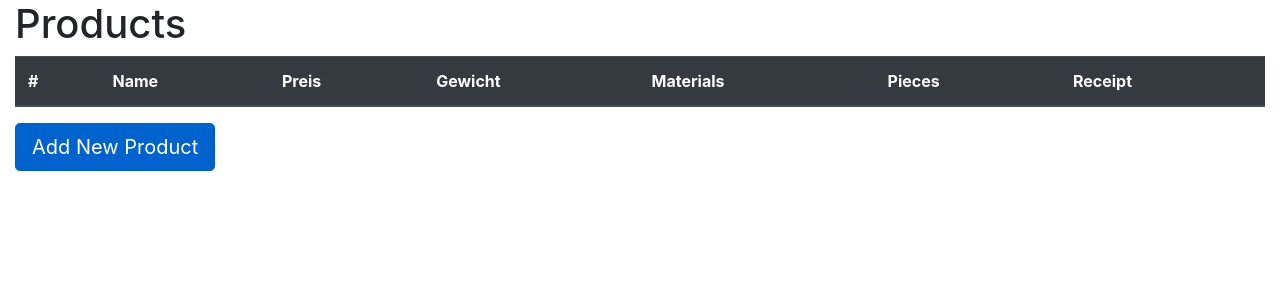
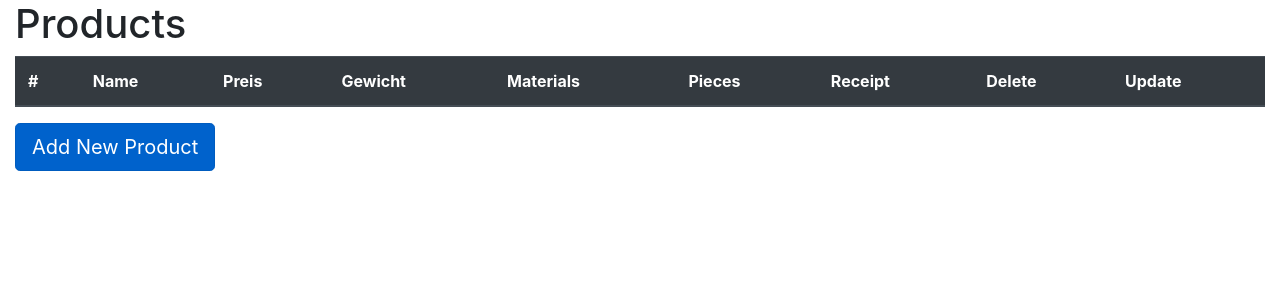
Before and after one commit to romeo-25-04/mongo_cortes, a Flask app: page /products in a window 1280 px wide. Shown: the part 56-356 px from the top of the page. Run offline with Flask 2, Linux system fonts and the light colour scheme; data that the repository does not hold is empty; some libraries are stand-ins or nearby versions.

Commit message:
implement add, update and delete for products complete

```diff
--- a/add_remove_edit.py
+++ b/add_remove_edit.py
@@ -20,7 +20,7 @@ new_veh = {'kaufpreis': 100000000,
            'veh_type': 'Flugzeug'}
 # ADD DELETE TEST
 # database.add_vehicle(new_veh)
-database.delete_vehicle_ID('5a65c2bcb9346e215c35b31e')
+# database.delete_vehicle_ID('5a65c2bcb9346e215c35b31e')
 
 new_prod = {'name': 'Elektrostühle',
             'preis': 560000,
@@ -33,5 +33,5 @@ new_prod = {'name': 'Elektrostühle',
             ]
             }
 # database.add_product(new_prod)
-# database.delete_product_id('5a4f69fbb9346e1c9ca2f686')
-# database.update_itemfield_by_id('vehicles', '5a587607b9346e1da4942ead', 'max_load', 2400)
+# database.delete_product_id('5a67583fb9346e104858c7c7')
+database.update_itemfield_by_id('vehicles', '5a587607b9346e1da4942ead', 'max_load', 2400)
--- a/app/templates/products.html
+++ b/app/templates/products.html
@@ -11,6 +11,8 @@
             <th scope="col">Materials</th>
             <th scope="col">Pieces</th>
             <th scope="col">Receipt</th>
+            <th scope="col">Delete</th>
+            <th scope="col">Update</th>
         </tr>
     </thead>
     <tbody>
@@ -49,6 +51,18 @@
                 <input type="number" class="form-control col-3 product_number" id="{{ product._id }}" name="prod_number" value="0">
             </td>
             <td id="{{ product._id }}_receipt">$</td>
+            <td>
+                <a href="/delete_product/{{product._id}}"
+                   class="btn btn-danger btn-lg active"
+                   role="button"
+                   aria-pressed="true">Delete</a>
+            </td>
+            <td>
+                <a href="/update_product/{{product._id}}"
+                   class="btn btn-primary btn-lg active"
+                   role="button"
+                   aria-pressed="true">Update</a>
+            </td>
         </tr>
     {% endfor %}
     </tbody>
--- a/app/views.py
+++ b/app/views.py
@@ -125,7 +125,9 @@ def delete_vehicle(veh_id):
     database.delete_vehicle_ID(veh_id)
     return redirect('/vehicles')
 
+
 @app.route('/add_product', methods=['GET', 'POST'])
+@app.route('/update_product/<prod_id>', methods=['GET', 'POST'])
 def add_update_product(prod_id=None):
     new_prod = {'name': 'Test_Product',
                 'preis': 5,
@@ -141,14 +143,26 @@ def add_update_product(prod_id=None):
                                new_prod=new_prod)
     else:
         result = request.form
-        materials = zip(result.getlist('materials_id[]', []),
-                        result.getlist('materials_nr[]', []))
+        materials_id = result.getlist('materials_id[]')
+        materials_nr = result.getlist('materials_nr[]')
+        materials = [
+            {'id': materials_id[i], 'number': int(materials_nr[i])}
+            for i in range(len(materials_id))
+            if materials_nr[i] != '' and materials_id[i] != ''
+        ]
         new_prod = {'name': result.get('name', 'NIX'),
                     'preis': int(result.get('preis', 22)),
                     'gewicht': int(result.get('gewicht', 22)),
-                    'mat_consume': list(materials)
-                    #     [
-                    #     {'id': result.get('material_id', 22), 'number': int(result.get('material_nr', 22))}
-                    # ]
+                    'mat_consume': materials
                     }
-        return str(new_prod)
+        if prod_id:
+            for key, value in new_prod.items():
+                database.update_itemfield_by_id('products', prod_id, key, value)
+        else:
+            database.add_product(new_prod)
+        return redirect('/products')
+
+@app.route('/delete_product/<prod_id>')
+def delete_product(prod_id):
+    database.delete_product_id(prod_id)
+    return redirect('/products')
--- a/main.py
+++ b/main.py
@@ -57,7 +57,8 @@ class Database:
         self.products_col.delete_one({'_id': ObjectId(id_str)})
 
     def get_item_by_id(self, col_name, id_str):
-        return self.db[col_name].find_one({'_id': ObjectId(id_str)})
+        item = self.db[col_name].find_one({'_id': ObjectId(id_str)})
+        return item if item else {}
 
     def update_itemfield_by_id(self, col_name, id_str, field, new_value):
         return self.db[col_name].update_one(
```
Also changed, not shown: app/templates/product_form.html (+13 -11 lines).
